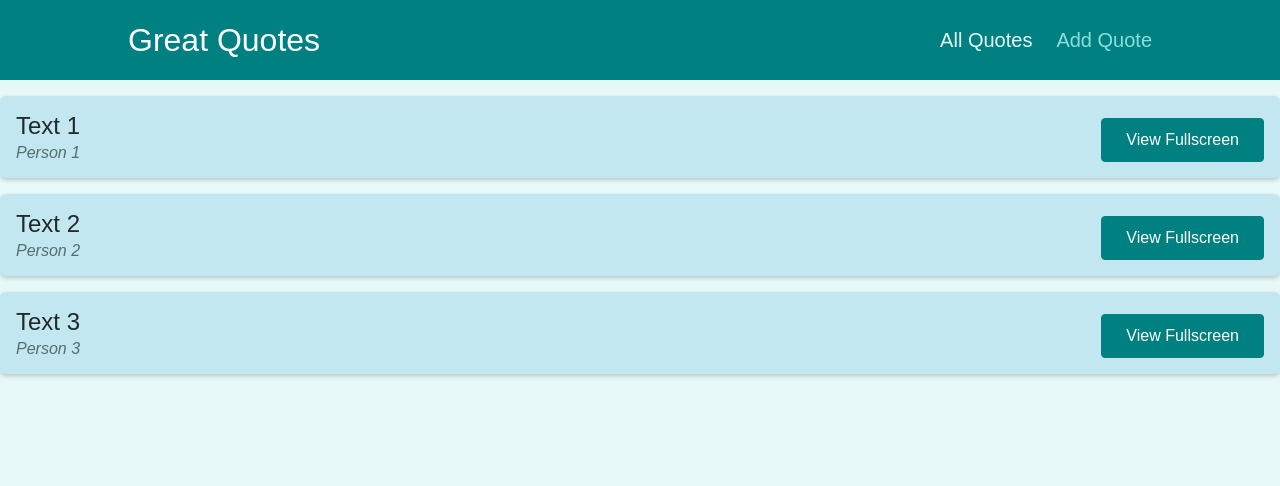
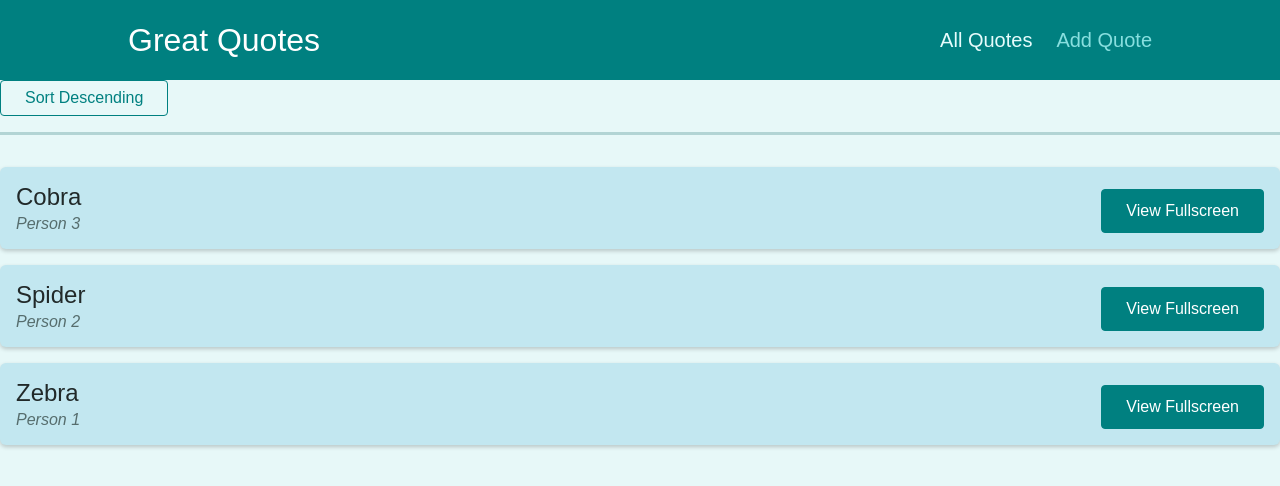
Before and after one commit to andresGarcia90/react-complete-guide, a React (Create React App) app: page /quotes in a window 1280 px wide. Shown: the top 486 px of the page. Built offline with nearby package versions, Linux system fonts and the light colour scheme.

Commit message:
Adding query params

```diff
--- a/src/components/quotes/QuoteList.js
+++ b/src/components/quotes/QuoteList.js
@@ -1,13 +1,39 @@
 import { Fragment } from 'react';
+import { useSearchParams } from 'react-router-dom';
 
 import QuoteItem from './QuoteItem';
 import classes from './QuoteList.module.css';
 
 const QuoteList = (props) => {
+  const [params, setParams] = useSearchParams();
+  const sortAscending = params.get('sort') === 'asc';
+  console.log(sortAscending);
+
+  const changeSortingHandler = () => {
+    params.delete('sort');
+    const sortDescription = !sortAscending ? 'asc' : 'dsc';
+    setParams({
+      sort: sortDescription,
+    });
+  };
+
+  const quotes = sortAscending ? props.quotes : props.quotes.sort((el1, el2) => {
+    if (el1.text > el2.text) {
+      return 1;
+    } else {
+      if (el1.text < el2.text) {
+        return -1;
+      } else return 0;
+    }
+  });
+
   return (
     <Fragment>
+      <div className={classes.sorting}>
+        <button onClick={changeSortingHandler}>Sort {sortAscending ? 'Ascending' : 'Descending'}</button>
+      </div>
       <ul className={classes.list}>
-        {props.quotes.map((quote) => (
+        {quotes.map((quote) => (
           <QuoteItem
             key={quote.id}
             id={quote.id}
--- a/src/pages/AllQuotes.js
+++ b/src/pages/AllQuotes.js
@@ -2,9 +2,9 @@ import React from 'react';
 import QuoteList from '../components/quotes/QuoteList';
 
 const DUMMY_QUOTES = [
-  { id: 'q1', author: 'Person 1', text: 'Text 1' },
-  { id: 'q2', author: 'Person 2', text: 'Text 2' },
-  { id: 'q3', author: 'Person 3', text: 'Text 3' },
+  { id: 'q1', author: 'Person 1', text: 'Zebra' },
+  { id: 'q2', author: 'Person 2', text: 'Spider' },
+  { id: 'q3', author: 'Person 3', text: 'Cobra' },
 ];
 function AllQuotes() {
 
```
